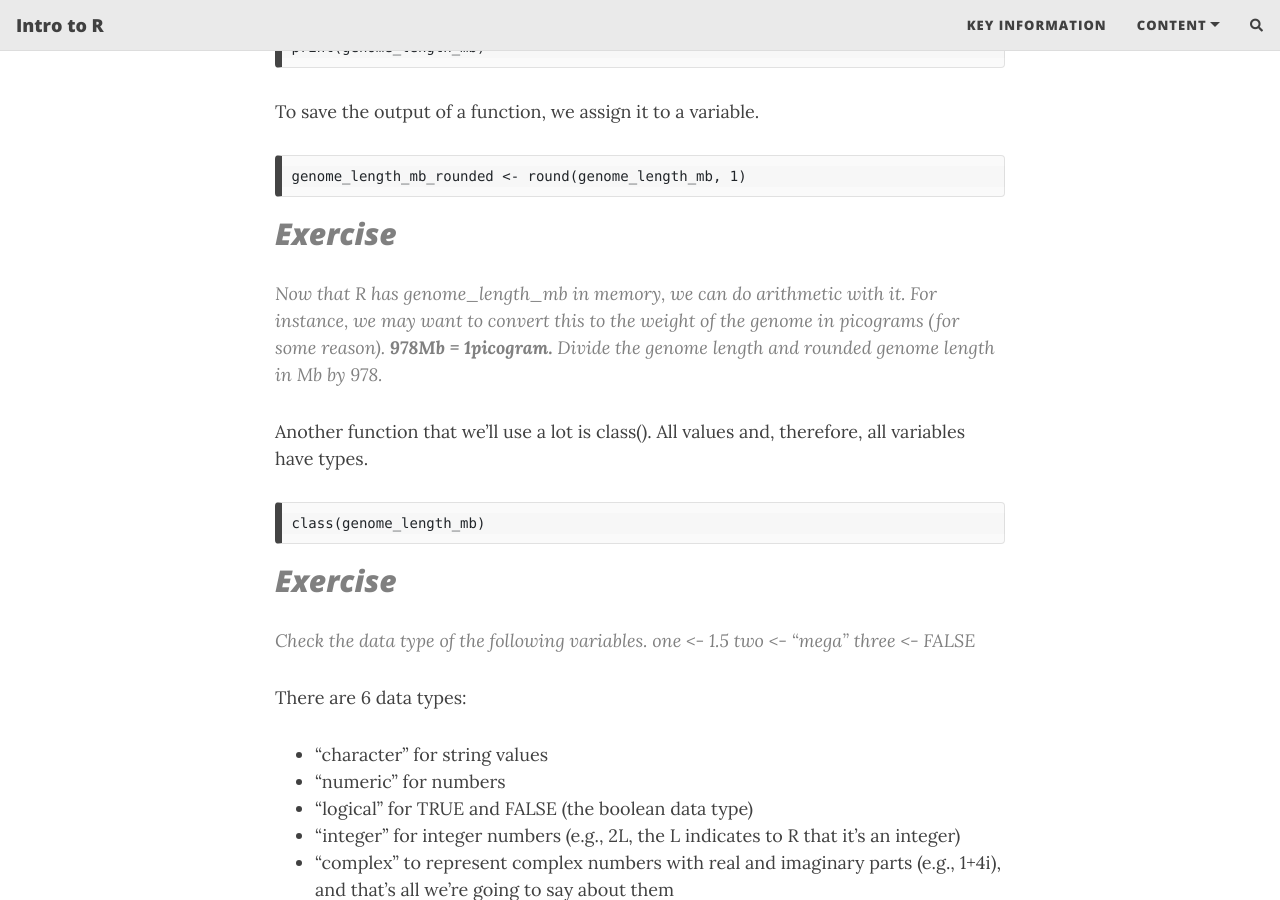
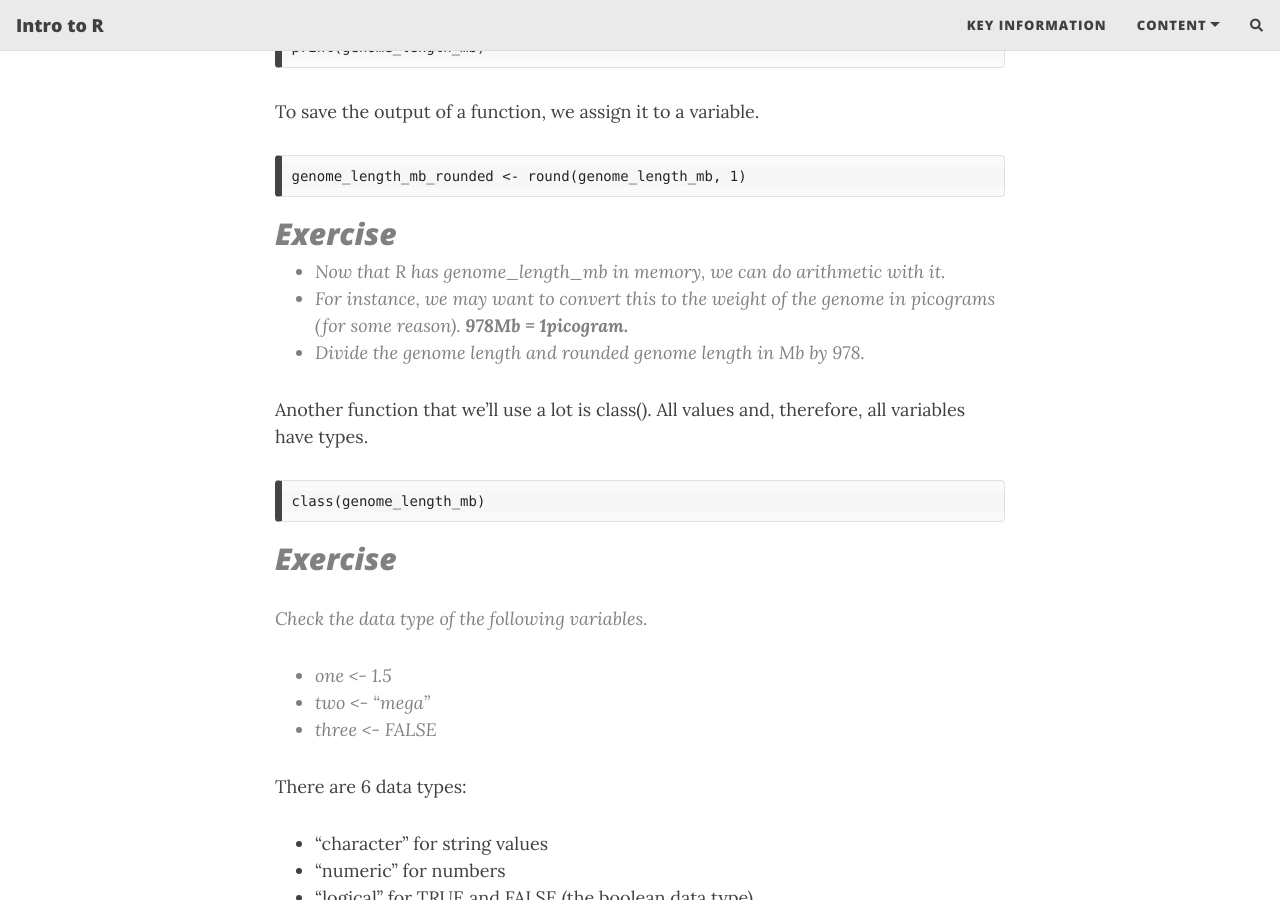
Before and after one commit to theheking/intro-to-r, a Jekyll site: the page built from content/2_datatypes.md, in a window 1280 px wide and 900 px high, scrolled down 2499 px. Built offline with Jekyll 4.4.1, drawn with Linux system fonts in a browser that asks for light colours; nearby versions of some CDN libraries; comment, search, counter and statistics services are not loaded.

```diff
--- a/content/2_datatypes.md
+++ b/content/2_datatypes.md
@@ -97,10 +97,10 @@ genome_length_mb_rounded <- round(genome_length_mb, 1)
 
 > Exercise
 > --------
-> Now that R has genome_length_mb in memory, we can do arithmetic with it.
-> For instance, we may want to convert this to the weight of the genome in picograms (for some reason).
+> - Now that R has genome_length_mb in memory, we can do arithmetic with it.
+> - For instance, we may want to convert this to the weight of the genome in picograms (for some reason).
 >  <b> 978Mb = 1picogram. </b>
-> Divide the genome length and rounded genome length in Mb by 978.
+> - Divide the genome length and rounded genome length in Mb by 978.
 
 
 Another function that we’ll use a lot is class(). All values and, therefore, all variables have types.
@@ -113,9 +113,9 @@ class(genome_length_mb)
 > --------
 >
 > Check the data type of the following variables.
-> one <- 1.5
-> two <- "mega"
-> three <- FALSE
+> - one <- 1.5
+> - two <- "mega"
+> - three <- FALSE
 >
 
 
```
